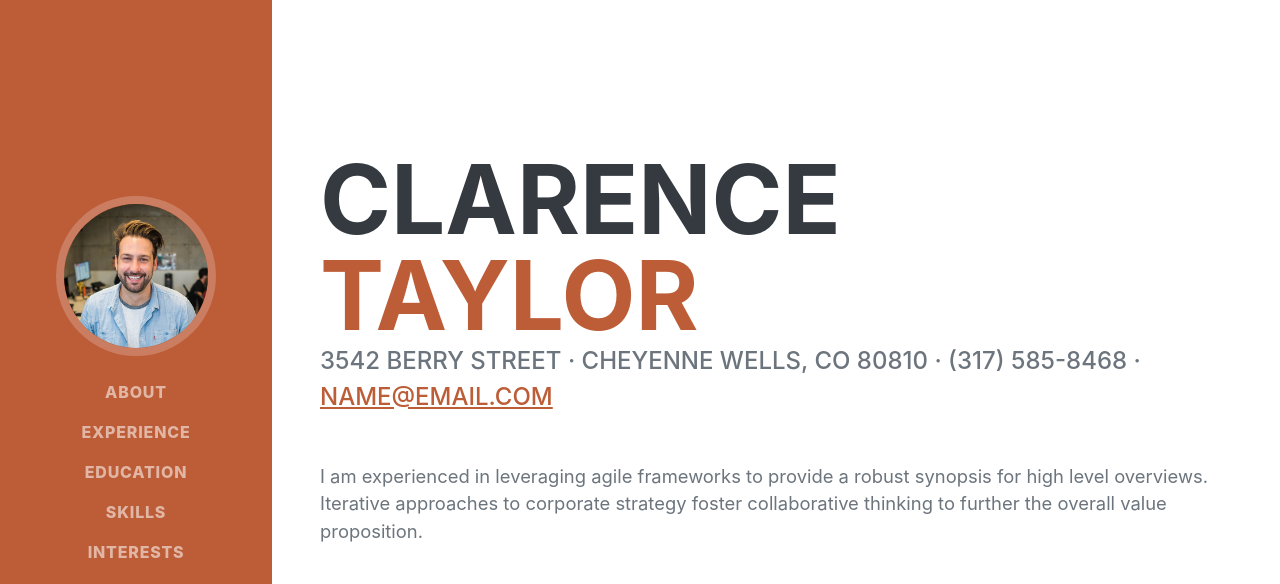
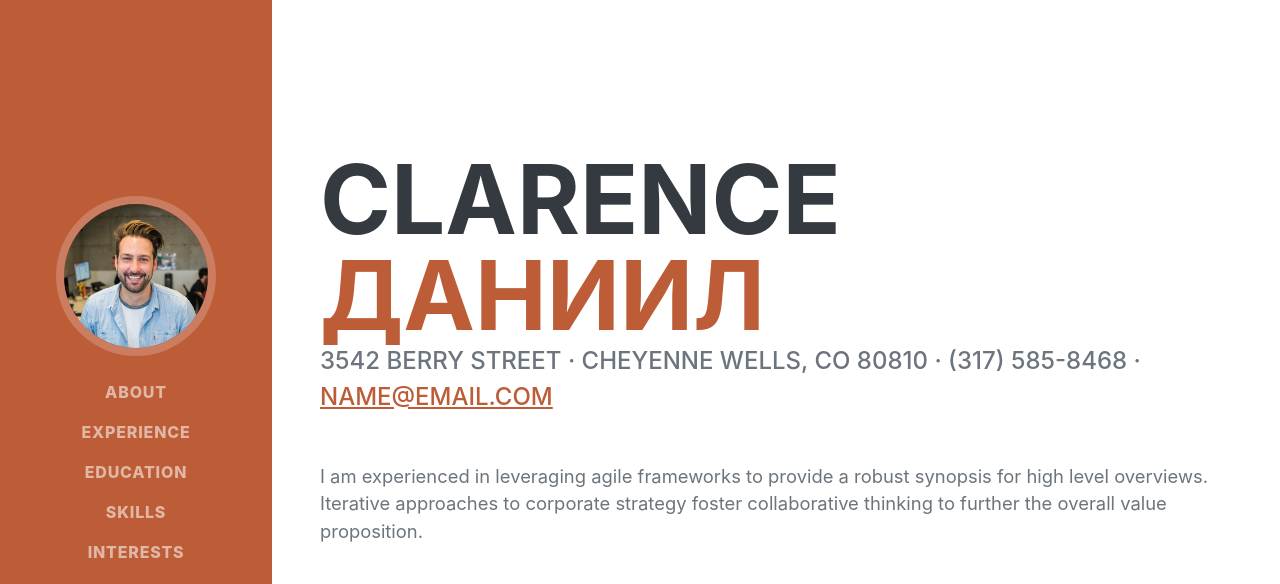
Before and after one commit to Dana674/rezume, a plain HTML site: page index.html in a window 1280 px wide. Shown: the top 584 px of the page. Drawn offline with nearby package versions, Linux system fonts and the light colour scheme; a web font is replaced by a local one.

Commit message:
Update index.html

```diff
--- a/index.html
+++ b/index.html
@@ -41,7 +41,7 @@
                 <div class="resume-section-content">
                     <h1 class="mb-0">
                         Clarence
-                        <span class="text-primary">Taylor</span>
+                        <span class="text-primary">даниил</span>
                     </h1>
                     <div class="subheading mb-5">
                         3542 Berry Street · Cheyenne Wells, CO 80810 · (317) 585-8468 ·
```
